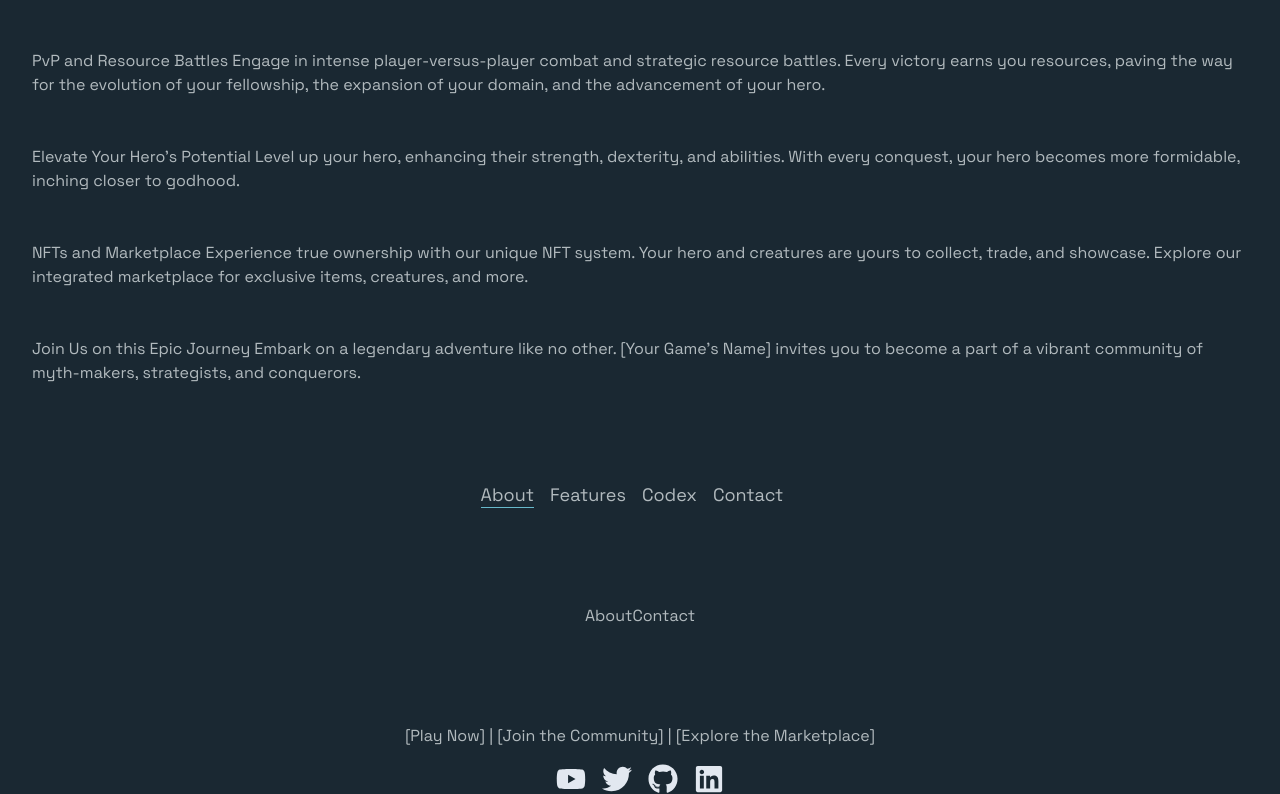
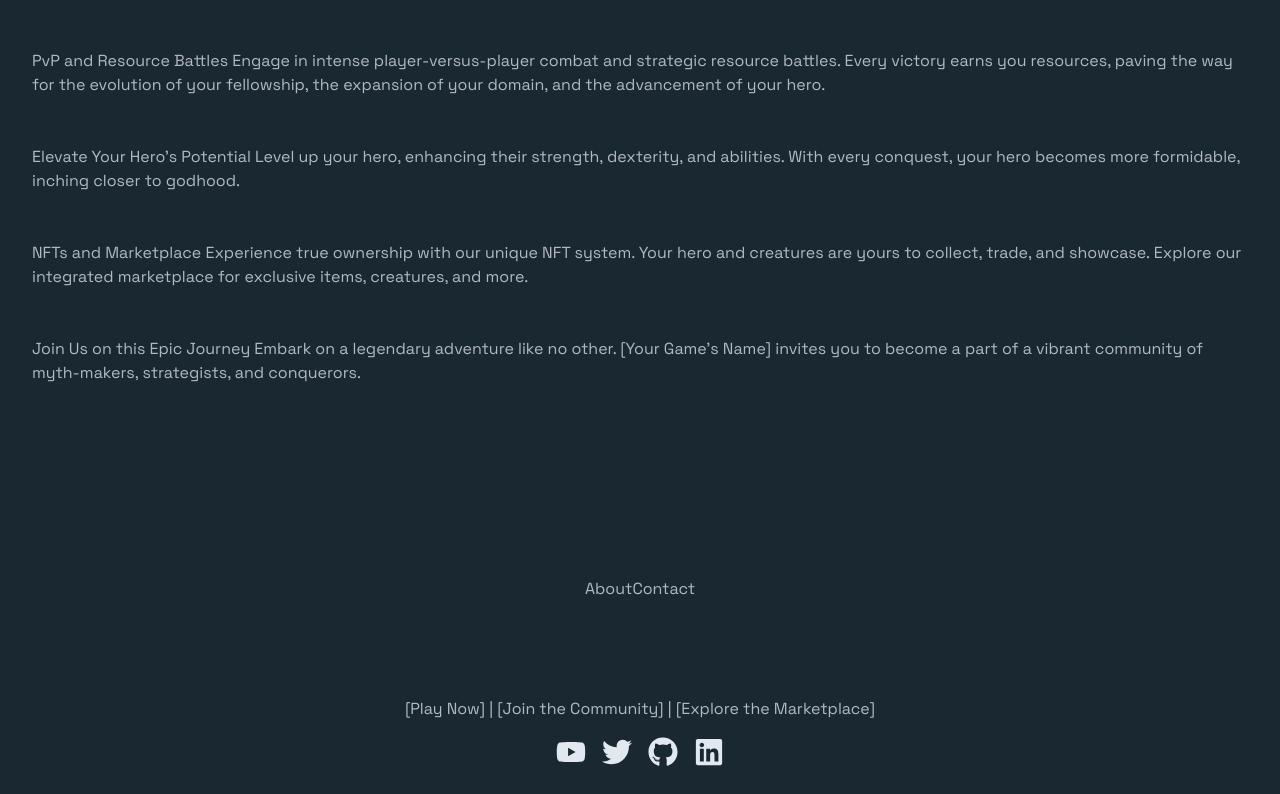
Before and after one commit to demyth-org/demyth, a Next.js app in the folder frontend/: page /about in a window 1280 px wide. Shown: the part 1190-1984 px from the top of the page. After the commit the page ends 1957 px from the top, so only its background shows below. Built offline with nearby package versions, Linux system fonts and the light colour scheme.

Commit message:
motion.li header transition

```diff
--- a/frontend/src/components/about/AboutCodex.tsx
+++ b/frontend/src/components/about/AboutCodex.tsx
@@ -1,41 +1,7 @@
 "use client";
 
-import clsx from "clsx";
-import { motion } from "framer-motion";
-import Link from "next/link";
-import { useState } from "react";
-import { links } from "../../lib/AboutHeaderMenu";
-
 const AboutCodex = () => {
-    const [activeSection, setActiveSection] = useState("About");
-    return (
-        <section id="codex" className="scroll-mt-[100rem]">
-            <ul className="mr-4 hidden gap-4 lg:flex">
-                {links.map((link) => (
-                    <li key={link.hash} className="relative flex items-center justify-center">
-                        <Link
-                            href="#contact"
-                            onClick={() => setActiveSection(link.name)}
-                            className={clsx("text-lg leading-normal hover:text-astral")}
-                        >
-                            {link.name}
-                            {link.name === activeSection && (
-                                <motion.span
-                                    className="absolute inset-0 -z-10 border-b border-astral pt-[1px] text-astral"
-                                    layoutId="activeSection"
-                                    transition={{
-                                        type: "spring",
-                                        stiffness: 380,
-                                        damping: 30,
-                                    }}
-                                ></motion.span>
-                            )}
-                        </Link>
-                    </li>
-                ))}
-            </ul>
-        </section>
-    );
+    return <section id="codex" className="scroll-mt-[100rem]"></section>;
 };
 
 export default AboutCodex;
--- a/frontend/src/components/header/Header.tsx
+++ b/frontend/src/components/header/Header.tsx
@@ -15,7 +15,7 @@ import ToggleMenu from "./ToggleMenu";
 
 const Header = () => {
     const [activeSection, setActiveSection] = useState("About");
-    console.log(activeSection);
+
     return (
         <header className="relative z-[999]">
             <nav
@@ -34,7 +34,9 @@ const Header = () => {
                                 <Link
                                     href={link.hash}
                                     onClick={() => setActiveSection(link.name)}
-                                    className={clsx("flex flex-col text-lg leading-normal hover:text-astral")}
+                                    className={clsx(
+                                        "flex flex-col text-lg leading-normal transition duration-300 ease-in-out hover:text-astral",
+                                    )}
                                 >
                                     {link.name}
                                     {link.name === activeSection && (
--- a/frontend/src/components/header/ToggleMenu.tsx
+++ b/frontend/src/components/header/ToggleMenu.tsx
@@ -1,14 +1,16 @@
 "use client";
-import React, { useState } from "react";
+import { useState } from "react";
 
+import clsx from "clsx";
+import { motion } from "framer-motion";
+import Link from "next/link";
+import { AiOutlineClose } from "react-icons/ai";
+import { HiOutlineMenuAlt3 } from "react-icons/hi";
 import { links } from "../../lib/AboutHeaderMenu";
-import { HiOutlineMenuAlt3 } from "react-icons/hi";
-import { AiOutlineClose } from "react-icons/ai";
-import Link from "next/link";
 
-//TODO add cta
 const ToggleMenu = () => {
     const [toggle, setToggle] = useState(false);
+    const [activeSection, setActiveSection] = useState("About");
 
     return (
         <div className="flex ">
@@ -21,15 +23,31 @@ const ToggleMenu = () => {
                 } bg-black-gradient absolute right-0 top-20 mx-4 my-2 w-[140px] min-w-[140px] rounded-xl opacity-[97%]`}
             >
                 <ul
-                    className="flex w-full flex-col gap-y-2 pt-2 text-end text-xl leading-normal md:pb-2"
+                    className="flex w-full flex-col gap-y-2 pt-2 text-xl leading-normal md:pb-2"
                     onClick={() => setToggle((prev) => !prev)}
                 >
-                    {links.map((link, index) => (
-                        <li
-                            key={link.hash}
-                            className={`w-full pr-4 transition duration-150 ease-in-out hover:text-astral`}
-                        >
-                            <Link href={link.hash}>{link.name}</Link>
+                    {links.map((link) => (
+                        <li key={link.hash} className={`relative w-full`}>
+                            <Link
+                                href={link.hash}
+                                onClick={() => setActiveSection(link.name)}
+                                className={clsx(
+                                    "relative flex w-full flex-row justify-end pr-4 text-lg leading-normal transition duration-300 ease-in-out hover:text-astral",
+                                )}
+                            >
+                                {link.name}
+                                {link.name === activeSection && (
+                                    <motion.span
+                                        className="absolute right-0 top-0 -z-10 h-full border-l-2 border-astral pr-2 text-astral"
+                                        layoutId="activeSection"
+                                        transition={{
+                                            type: "spring",
+                                            stiffness: 380,
+                                            damping: 30,
+                                        }}
+                                    ></motion.span>
+                                )}
+                            </Link>
                         </li>
                     ))}
                     <li className="w-full flex-1 md:hidden">
@@ -41,7 +59,7 @@ const ToggleMenu = () => {
                         </button>
                         <button
                             type="button"
-                            className="focus: w-full rounded-b-xl border border-shark-900 bg-gradient-to-r from-gold-400 to-gold-600 py-2 pr-4 text-end text-shark-900 transition duration-150 ease-in-out hover:bg-gradient-to-r hover:from-astral-300 hover:to-astral-500 focus:border-astral-600 focus:bg-gradient-to-r focus:from-astral focus:to-astral-600 focus:outline-none focus:ring-0 active:border-astral active:bg-astral"
+                            className="w-full rounded-b-xl border border-shark-900 bg-gradient-to-r from-gold-400 to-gold-600 py-2 pr-4 text-end text-shark-900 transition duration-150 ease-in-out hover:bg-gradient-to-r hover:from-astral-300 hover:to-astral-500 focus:border-astral-600 focus:bg-gradient-to-r focus:from-astral focus:to-astral-600 focus:outline-none focus:ring-0 active:border-astral active:bg-astral"
                         >
                             <Link href={"/about"}>Sign up</Link>
                         </button>
```
